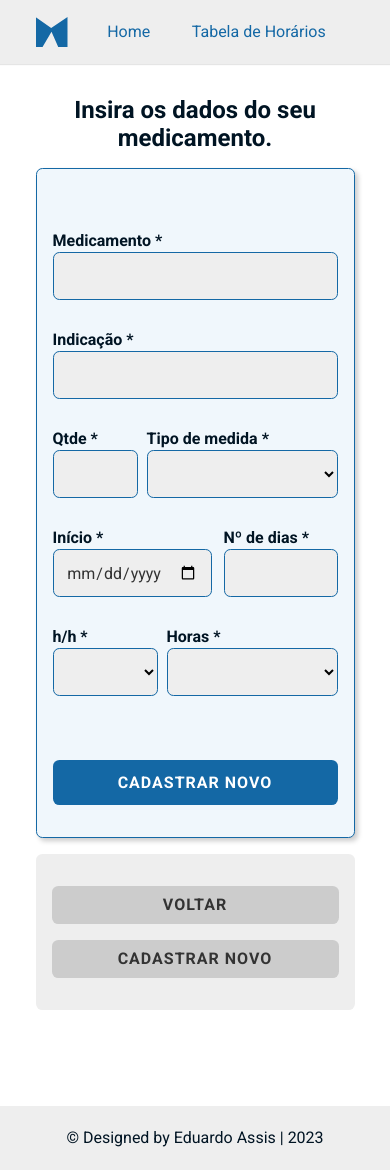
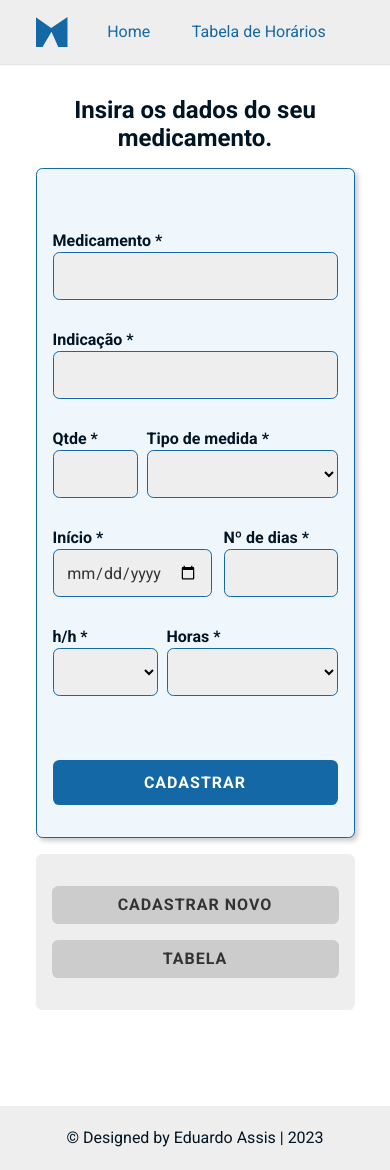
Before and after one commit to eduardohenriqueassis/medication_time_table_react, a React (Vite) app: page /calculate in a window 390 px wide. Built offline with nearby package versions, Linux system fonts and the light colour scheme.

Commit message:
Adjust clear form

```diff
--- a/src/Components/CalculateTimeTable.jsx
+++ b/src/Components/CalculateTimeTable.jsx
@@ -25,6 +25,8 @@ const CalculateTimeTable = () => {
   const minValues = UseForm();
   const space = UseForm();
   const [hoursArrList, setHoursArrList] = React.useState([]);
+  const [isCreateFlow, setIsCreateFlow] = React.useState();
+  const [isDisabled, setIsDisabled] = React.useState(false);
   const navigate = useNavigate();
 
   React.useEffect(() => {
@@ -33,6 +35,7 @@ const CalculateTimeTable = () => {
       arr.push(i.toString());
     }
     setHoursArrList(arr);
+    setIsCreateFlow(isCreate);
   }, []);
 
   React.useEffect(() => {
@@ -178,12 +181,27 @@ const CalculateTimeTable = () => {
     dosageType.onBlur(event.target.value);
   }
 
+  function clearForm() {
+    medication.fillInputs("");
+    indication.fillInputs("");
+    dosage.fillInputs("");
+    dosageType.fillInputs("");
+    calendar.fillInputs("");
+    amountOfDays.fillInputs("");
+    hoursValues.setDisabled("");
+    hoursValues.fillInputs("");
+    minValues.fillInputs("");
+    space.fillInputs("");
+    setIsCreateFlow(true);
+    setIsDisabled(true);
+  }
+
   return (
     <section className={`${styles.tabWrapper} container`}>
       <h1 className={styles.h1}>Insira os dados do seu medicamento.</h1>
       <form
         className={styles.form}
-        onSubmit={isCreate ? handleSubmit : editMedication}
+        onSubmit={isCreateFlow ? handleSubmit : editMedication}
       >
         <div className={styles.medicationIndicationWrapper}>
           <div className={styles.medicationWrapper}>
@@ -262,7 +280,7 @@ const CalculateTimeTable = () => {
               {...space}
             />
           </div>
-          {hoursValues.disabled ? (
+          {hoursValues.disabled || isDisabled ? (
             <div className={styles.hoursMinutes}>
               <div className={styles.hoursAlone}>
                 <Dropdown
@@ -298,39 +316,39 @@ const CalculateTimeTable = () => {
           )}
         </div>
 
-        {medicationData && !isCreate ? (
+        {medicationData && !isCreateFlow ? (
           <div className={styles.btnWrapper}>
             <Button>Atualizar</Button>
           </div>
         ) : (
           <div className={styles.btnWrapper}>
-            <Button>Cadastrar Novo</Button>
+            <Button>Cadastrar</Button>
           </div>
         )}
       </form>
       {loading && <Loading />}
-      {!isCreate ? (
+      {!isCreateFlow ? (
         <div className={styles.cancelWrapper}>
           <button
-            className={styles.secondaryBtn}
+            className={`${styles.secondaryBtn} ${styles.btnVoltar}`}
             onClick={() => navigate("/table")}
           >
-            Voltar
+            Tabela
           </button>
           <button
-            className={styles.secondaryBtn}
-            onClick={() => window.location.reload()}
+            className={`${styles.secondaryBtn} ${styles.btnCadastrarNovo}`}
+            onClick={clearForm}
           >
             Cadastrar Novo
           </button>
         </div>
       ) : (
-        <div className={styles.cancelWrapper}>
+        <div className={styles.cancelWrapperOneChild}>
           <button
-            className={styles.secondaryBtn}
+            className={`${styles.secondaryBtn}`}
             onClick={() => navigate("/table")}
           >
-            Voltar
+            Tabela
           </button>
         </div>
       )}
--- a/src/Components/CalculateTimeTable.module.css
+++ b/src/Components/CalculateTimeTable.module.css
@@ -138,6 +138,14 @@
     border-radius: .4rem;
 }
 
+.cancelWrapperOneChild{
+    margin-top: 1rem;
+    background: #eee;
+    gap: 1rem;
+    padding: 2rem 1rem;
+    border-radius: .4rem;
+}
+
 .secondaryBtn {
     font-size: 1rem;
     font-family: var(--type-first);
@@ -164,8 +172,14 @@
 
 @media (max-width: 426px){
     .cancelWrapper{
-        display: flex;
-        flex-direction: column;
+        grid: flex;
+        grid-template-columns: 1fr;
+    }
+    .secondaryBtn:nth-of-type(1){
+        order: 1;
+    }
+    .secondaryBtn:nth-of-type(2){
+        order:0;
     }
 }
 
--- a/src/Components/Home.jsx
+++ b/src/Components/Home.jsx
@@ -21,6 +21,7 @@ const Home = () => {
         </p>
         <div className={styles.btnWrapper}>
           <Button onPress={handleClick}>Cadastrar Medicamento</Button>
+          <Button onPress={() => navigate("/table")}>Sua Tabela</Button>
         </div>
       </main>
     </div>
--- a/src/Components/Home.module.css
+++ b/src/Components/Home.module.css
@@ -5,6 +5,9 @@
 }
 
 .btnWrapper{
+  display: grid;
+  grid-template-columns: 1fr;
+  gap: 1rem;
   margin-top: 3rem;
   width: 20rem;
 }
--- a/src/Components/Hooks/UseForm.jsx
+++ b/src/Components/Hooks/UseForm.jsx
@@ -25,7 +25,6 @@ const UseForm = (type, hours) => {
 
   React.useEffect(() => {
     setDisabled(true);
-
     const storedStep = window.localStorage.getItem("step");
     setStep(storedStep);
   }, []);
```
Lines whose indentation alone changed are shown as unchanged.
